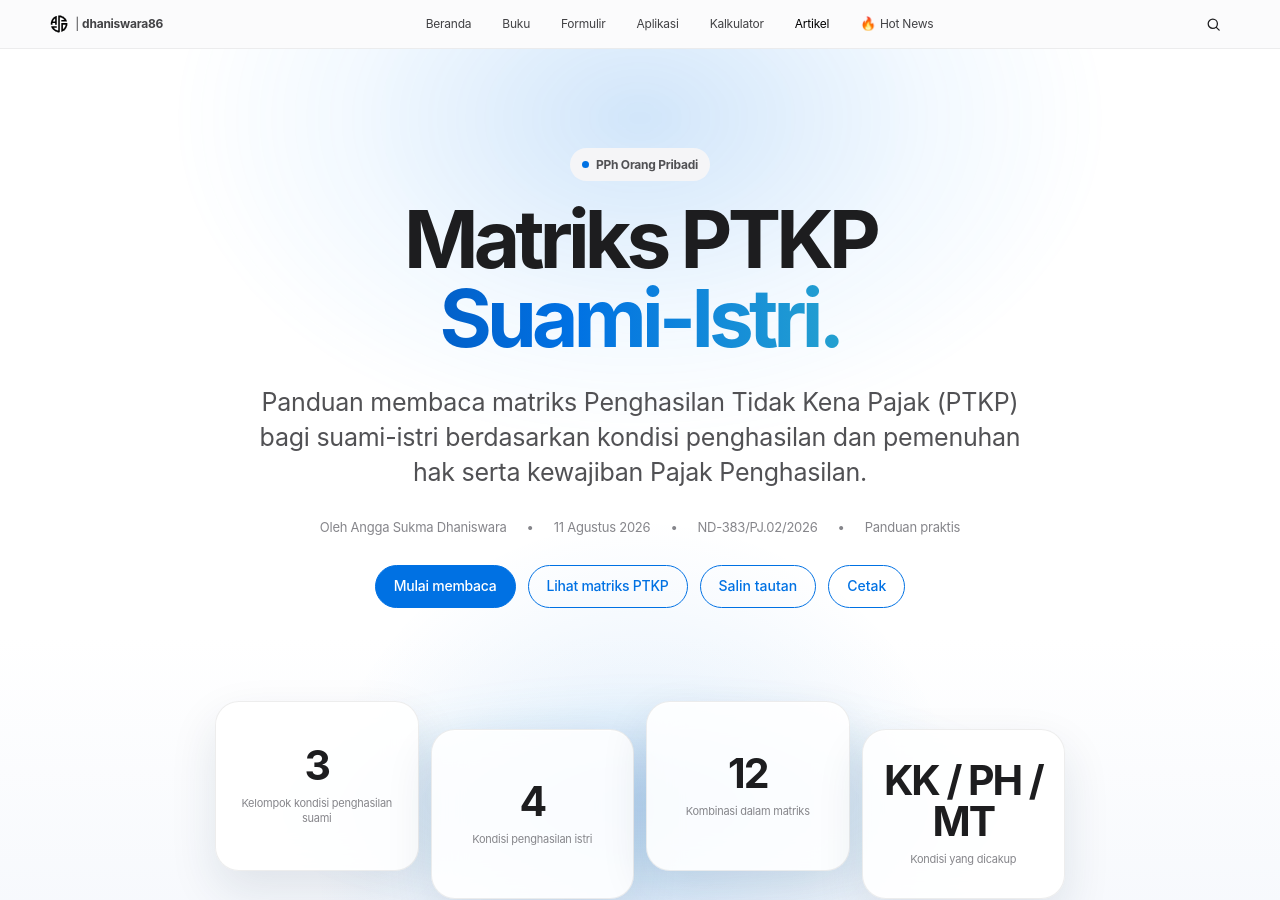
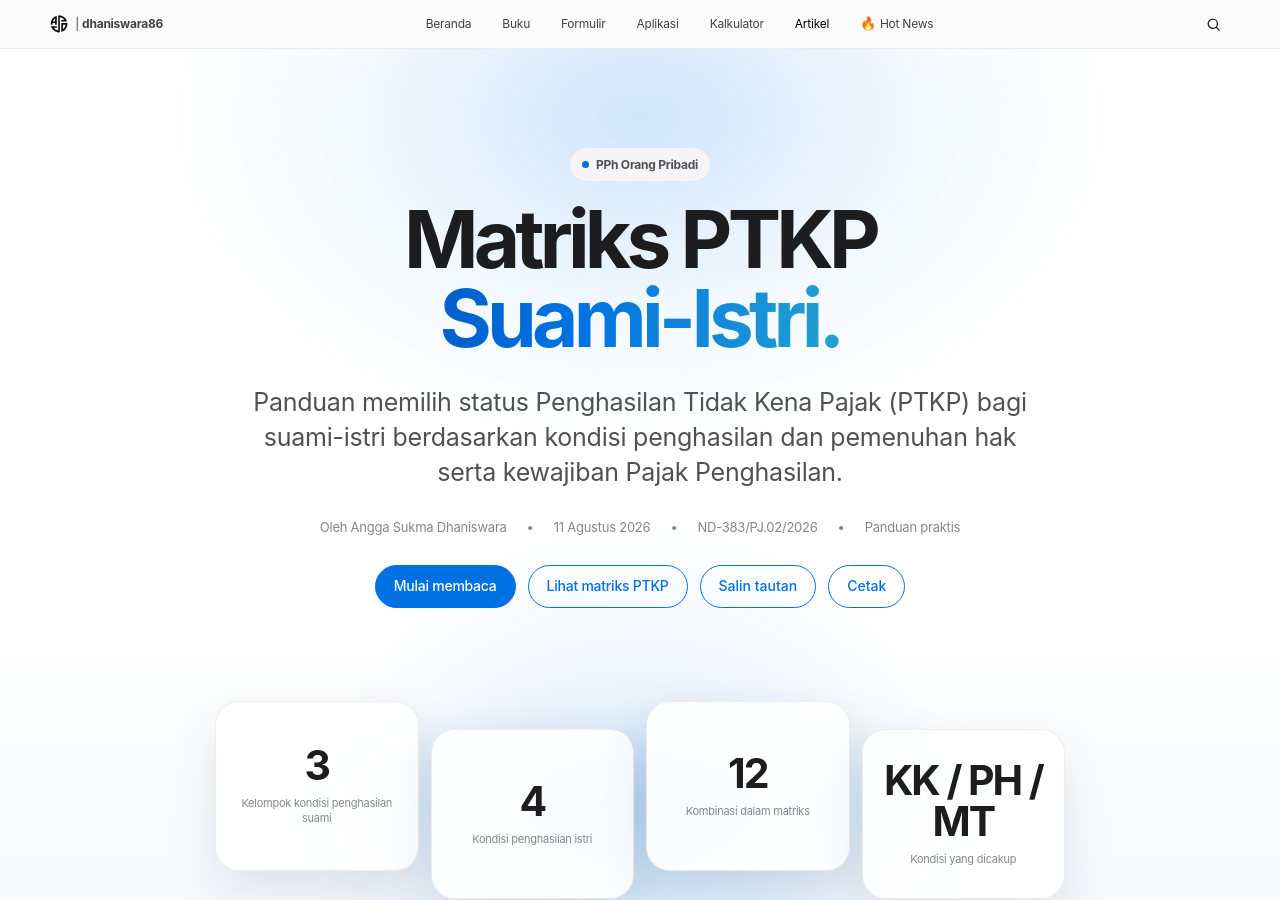
Before and after one commit to dhaniswara86/dhaniswara86.github.io, a Jekyll site: the page built from _artikel/matriks-ptkp-suami-istri.md, in a window 1280 px wide and 900 px high. Built offline with Jekyll 4.4.1, drawn with Linux system fonts in a browser that asks for light colours.

Commit message:
Revise excerpt and description in matriks PTKP article
Updated excerpt and description for clarity and accuracy.

```diff
--- a/_artikel/matriks-ptkp-suami-istri.md
+++ b/_artikel/matriks-ptkp-suami-istri.md
@@ -5,8 +5,8 @@ title: "Matriks PTKP Suami-Istri: KK dan PH/MT"
 hero_title: "Matriks PTKP"
 hero_accent: "Suami-Istri."
 
-excerpt: "Panduan membaca matriks Penghasilan Tidak Kena Pajak (PTKP) bagi suami-istri berdasarkan kondisi penghasilan dan pemenuhan hak serta kewajiban Pajak Penghasilan."
-description: "Matriks PTKP suami-istri untuk kondisi Kepala Keluarga (KK) maupun masing-masing suami-istri (PH/MT), disusun kembali dari Lampiran Nota Dinas Direktur Peraturan Perpajakan I Nomor ND-383/PJ.02/2026."
+excerpt: "Panduan memilih status Penghasilan Tidak Kena Pajak (PTKP) bagi suami-istri berdasarkan kondisi penghasilan dan pemenuhan hak serta kewajiban Pajak Penghasilan."
+description: "Matriks PTKP suami-istri untuk kondisi Kepala Keluarga (KK) maupun masing-masing suami-istri (PH/MT), disusun berdasarkan Nota Dinas Direktur Peraturan Perpajakan I Nomor ND-383/PJ.02/2026."
 
 category: "PPh Orang Pribadi"
 
```
